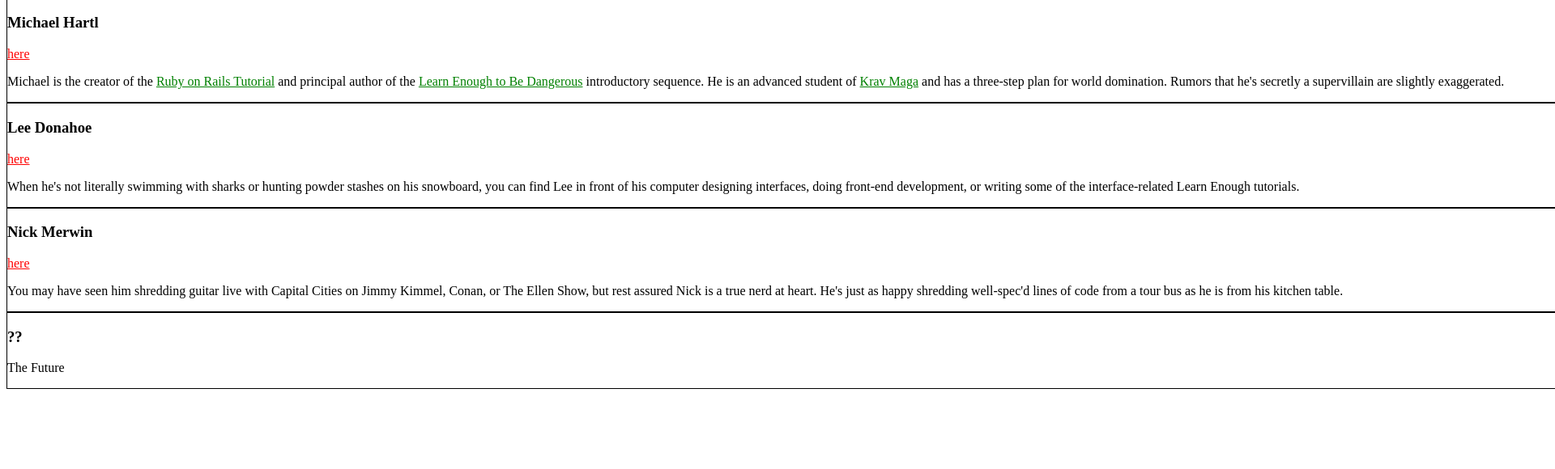
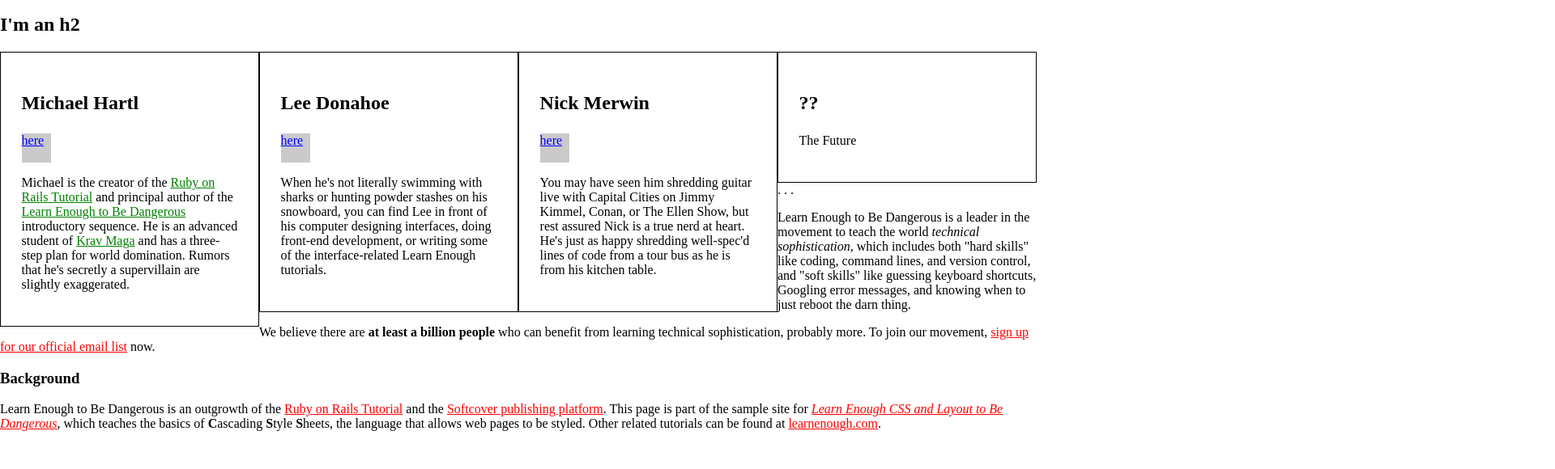
Before and after one commit to rynx01/sample_css, a plain HTML site: page index.html in a window 1280 px wide. Shown: the part 220-800 px from the top of the page at 81% size, 1920 px wide, since content can reach past the window. Drawn offline with Linux system fonts and the light colour scheme.

Commit message:
Added changes to the page index.html

```diff
--- a/index.html
+++ b/index.html
@@ -5,24 +5,50 @@
     <meta charset="utf-8">
     <style>
   /* GLOBAL STYLES */
+  html, body {
+    margin: 0;
+    padding: 0;
+  }
+  h1 {
+    font-size: 7vw;
+    margin-top: 0;
+  }
+  h2 {
+  }
   a {
     color: #ff0000;
   }
 
   /* SOCIAL LINKS */
+
   .social-link {
     background: rgba(150,150,150,0.5);
     color: blue;
+    display: inline-block;
+    height: 36px;
+    width: 36px;
   }
 
-      h2 {
-        font-size: 30px;
+  /* HERO STYLES */
+  .full-hero {
+    background-color: #c7dbfc;
+    height: 50vh;
   }
 
   /* HOMEPAGE STYLES */
   .bio-box {
   border: 1px solid #000;
-        width: 200%;
+  box-sizing: border-box;
+  float: left;
+  font-size: 1rem;
+  padding: 2%;
+  width: 25%;
+}
+  .bio-box h3 {
+    font-size: 1.5em;
+  }
+  .bio-copy {
+    font-size: 1em;
   }
   .bio-copy a {
     color: green;
@@ -45,7 +71,7 @@
     <h2>I'm an h2</h2>
     <div class="bio-box">
       <h3>Michael Hartl</h3>
-      <a href="http://twitter.com/mhartl" target="_blank">here</a>
+      <a href="http://twitter.com/mhartl" class="social-link" target="_blank">here</a>
       <div class="bio-copy">
         <p>
           Michael is the creator of the <a href="http://railstutorial.org/">
@@ -60,7 +86,7 @@
     </div>
     <div class="bio-box">
       <h3>Lee Donahoe</h3>
-      <a href="https://twitter.com/leedonahoe" target="_blank">here</a>
+      <a href="https://twitter.com/leedonahoe" class="social-link" target="_blank">here</a>
       <div class="bio-copy">
         <p>
           When he's not literally swimming with sharks or hunting powder stashes
@@ -72,7 +98,7 @@
     </div>
     <div class="bio-box">
       <h3>Nick Merwin</h3>
-      <a href="https://twitter.com/nickmerwin" target="_blank">here</a>
+      <a href="https://twitter.com/nickmerwin" class="social-link" target="_blank">here</a>
       <div class="bio-copy">
         <p>
           You may have seen him shredding guitar live with Capital Cities on
@@ -88,5 +114,37 @@
         The Future
       </p>
     </div>
+  <div class="bio-wrapper">
+    .
+    .
+    .
+  </div>
+  <p>
+    Learn Enough to Be Dangerous is a leader in the movement to teach the
+    world <em>technical sophistication</em>, which includes both "hard
+    skills" like coding, command lines, and version control, and "soft
+     skills" like guessing keyboard shortcuts, Googling error messages, and
+    knowing when to just reboot the darn thing.
+  </p>
+  <p>
+    We believe there are <strong>at least a billion people</strong> who can
+    benefit from learning technical sophistication, probably more. To join
+    our movement,
+    <a href="http://learnenough.com/#email_list">sign up for our official
+    email list</a> now.
+  </p>
+  <h3>Background</h3>
+  <p>
+    Learn Enough to Be Dangerous is an outgrowth of the
+    <a href="http://railstutorial.org/">Ruby on Rails Tutorial</a> and the
+    <a href="http://www.softcover.io/">Softcover publishing platform</a>.
+    This page is part of the sample site for
+    <a href="http://learnenough.com/css-tutorial"><em>Learn Enough CSS and
+    Layout to Be Dangerous</em></a>, which teaches the basics of
+    <strong>C</strong>ascading <strong>S</strong>tyle
+    <strong>S</strong>heets, the language that allows web pages to be styled.
+    Other related tutorials can be found at
+    <a href="http://learnenough.com/">learnenough.com</a>.
+  </p>
   </body>
 </html>
```
Lines whose indentation alone changed are shown as unchanged.
